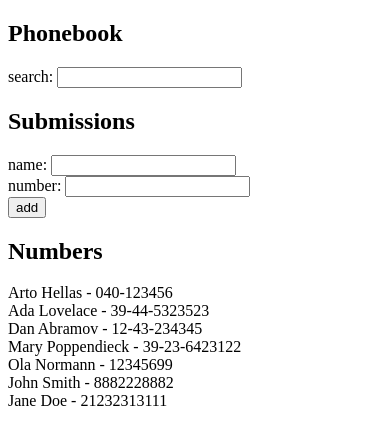
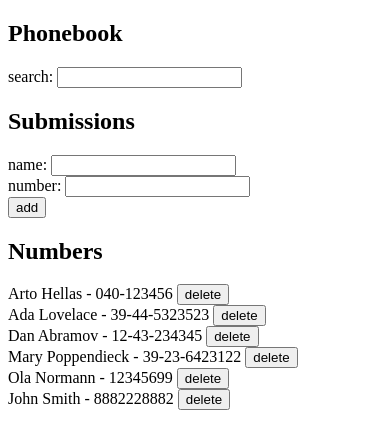
Before and after one commit to JonShard/FullStackOpenCourse, a React (Vite) app in the folder part2/phonebook/: page / in a window 390 px wide. Shown: the top 448 px of the page. Built offline with nearby package versions, Linux system fonts and the light colour scheme; data requests are answered from the project's data file.

Commit message:
Add phonebook part 9 - deleting entries

```diff
--- a/part2/phonebook/db.json
+++ b/part2/phonebook/db.json
@@ -29,11 +29,6 @@
       "name": "John Smith",
       "number": "8882228882",
       "id": "r6sNxOSO50o"
-    },
-    {
-      "name": "Jane Doe",
-      "number": "21232313111",
-      "id": "_LTGjegRi-I"
     }
   ],
   "$schema": "./node_modules/json-server/schema.json"
--- a/part2/phonebook/src/App.jsx
+++ b/part2/phonebook/src/App.jsx
@@ -3,7 +3,21 @@ import axios from 'axios'
 
 import personsService from './services/persons'
 
-const Person = ({ person }) => <>{person.name} - {person.number}<br /></>
+const Person = ({ person, persons, setPersons }) => {
+  const onDelete = () => {
+    if (!confirm(`Are you sure you want to delete ${person.name}`))
+      return
+
+    personsService
+      .remove(person.id)
+      .then(deletedPerson => {
+        console.log(`Deleted person ${deletedPerson.name} with ID:${deletedPerson.id}`)
+        setPersons(persons.filter(p => p.id !== deletedPerson.id))
+      })
+      .catch(error => alert("Deletion failed"))
+  }
+  return <div>{person.name} - {person.number} <button onClick={onDelete}>delete</button></div>
+}
 
 const SearchFilter = ({ search, setSearch }) => {
   const onSearchChange = (event) => setSearch(event.target.value)
@@ -29,10 +43,10 @@ const SubmissionForm = ({ newName, setNewName, newNumber, setNewNumber, persons,
     }
 
     personsService.create(person)
-    .then(updatedPerson => {
-       setPersons(persons.concat(updatedPerson))
-    })
-    .catch(error => alert("Unable to add phonebook entry"))
+      .then(updatedPerson => {
+        setPersons(persons.concat(updatedPerson))
+      })
+      .catch(error => alert("Unable to add phonebook entry"))
 
     setNewName('')
     setNewNumber('')
@@ -57,19 +71,26 @@ const SubmissionForm = ({ newName, setNewName, newNumber, setNewNumber, persons,
 }
 
 
-const Numbers = ({ persons }) => {
+const Numbers = ({ persons, setPersons }) => {
   return (
     <div>
       <h2>Numbers</h2>
-      {persons.map(person => <Person key={person.id} person={person} />)}
+      {persons.map(person => <Person
+        key={person.id}
+        person={person}
+        persons={persons}
+        setPersons={setPersons}
+      />)}
     </div>
   )
 }
 
 
 const App = () => {
+  // Phonebook entries
   const [persons, setPersons] = useState([])
 
+  // Text input field values
   const [newName, setNewName] = useState('')
   const [newNumber, setNewNumber] = useState('')
   const [search, setSearch] = useState('')
@@ -97,7 +118,10 @@ const App = () => {
         setPersons={setPersons}
       />
 
-      <Numbers persons={search.length == '' ? persons : persons.filter(p => p.name.toLowerCase().includes(search.toLowerCase()))} />
+      <Numbers
+        persons={search.length == '' ? persons : persons.filter(p => p.name.toLowerCase().includes(search.toLowerCase()))}
+        setPersons={setPersons}
+      />
     </div>
   )
 }
--- a/part2/phonebook/src/services/persons.js
+++ b/part2/phonebook/src/services/persons.js
@@ -34,4 +34,15 @@ const update = (id, newObject) => {
     return request.then(response => response.data)
 }
 
-export default { getAll, create, update }
+
+/**
+ * Deletes a specific object from the server by its ID.
+ * * @param {string|number} id - The unique identifier of the object to remove.
+ * @returns {Promise<Object>} A promise that resolves to the deleted object.
+ */
+const remove = (id) => {
+    const request = axios.delete(`${baseUrl}/${id}`)
+    return request.then(response => response.data)
+}
+
+export default { getAll, create, update, remove }
```
Lines whose indentation alone changed are shown as unchanged.
